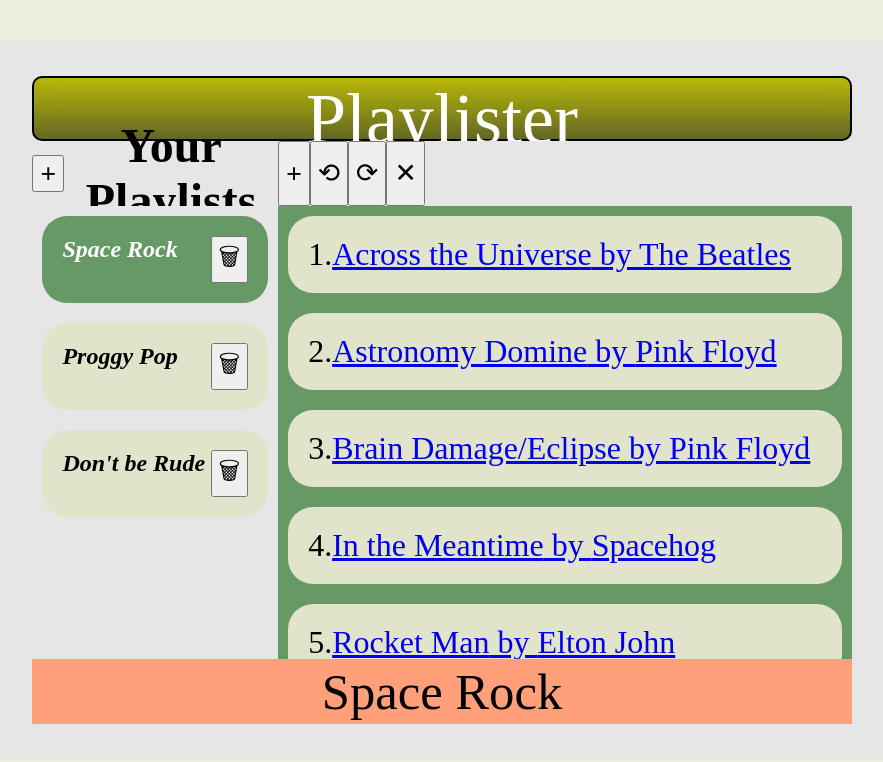
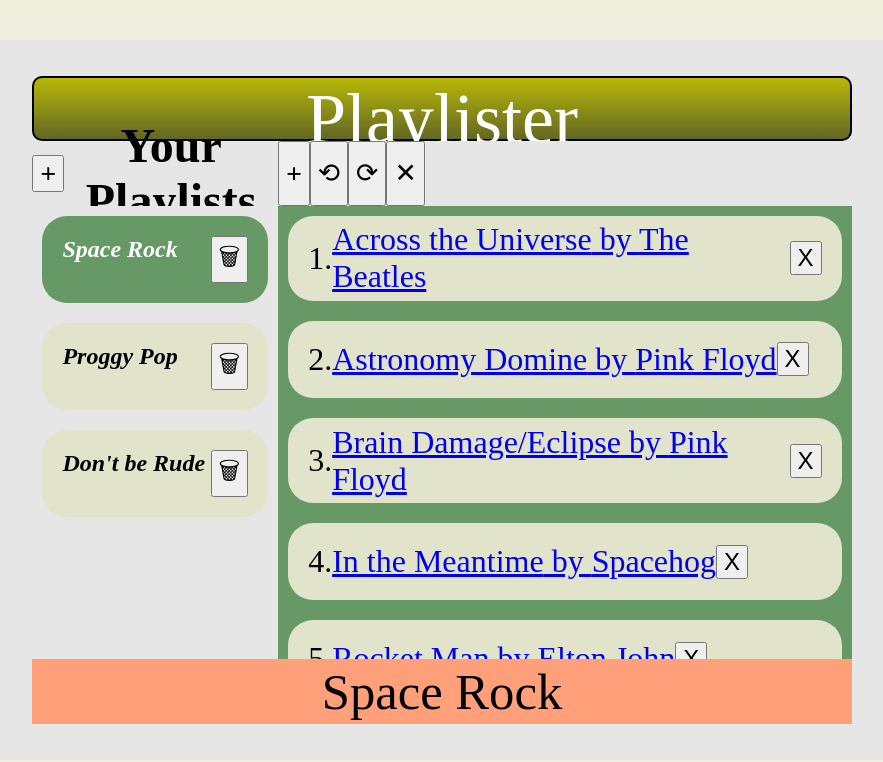
Before and after one commit to srineethj/CSE-316-Homework-2-2, a React (Create React App) app: page / in a window 1280 px wide. Both pictures are taken after a click on the element "Space Rock". Shown: the top 762 px of the page, without its empty margins (198-1081 px from the left). Built offline with nearby package versions, Linux system fonts and the light colour scheme.

Commit message:
Songs are adding

```diff
--- a/src/App.js
+++ b/src/App.js
@@ -18,6 +18,7 @@ import PlaylistCards from './components/PlaylistCards.js';
 import SidebarHeading from './components/SidebarHeading.js';
 import SidebarList from './components/SidebarList.js';
 import Statusbar from './components/Statusbar.js';
+import AddSong_Transaction from './transactions/AddSong_Transaction';
 
 class App extends React.Component {
     constructor(props) {
@@ -230,11 +231,30 @@ class App extends React.Component {
         }
         this.setStateWithUpdatedList(list);
     }
+    // THIS FUNCTION ADDS A SONG IN THE CURRENT LIKE FROM START TO END AND ADJUSTS ALL OTHER ITEMS ACCORDINGLHY
+    addSong = () => {
+        let list = this.state.currentList;
+        let song = {
+          title: 'Untitled',
+          artist: 'Unknown',
+          youTubeId: 'dQw4w9WgXcQ',
+        };
+        list.songs.push(song);
+        this.setStateWithUpdatedList(list);
+    }
+
     // THIS FUNCTION ADDS A MoveSong_Transaction TO THE TRANSACTION STACK
     addMoveSongTransaction = (start, end) => {
         let transaction = new MoveSong_Transaction(this, start, end);
         this.tps.addTransaction(transaction);
     }
+
+    // THIS FUNCTION ADDS A AddSong_Transcation TO THE TRANSACTION STACK
+    addAddSongTransaction = (start, end) => {
+        let transction = new AddSong_Transaction(this, start, end);
+        this.tps.addTransaction(transction);
+    }
+
     // THIS FUNCTION BEGINS THE PROCESS OF PERFORMING AN UNDO
     undo = () => {
         if (this.tps.hasTransactionToUndo()) {
@@ -297,6 +317,8 @@ class App extends React.Component {
                     canUndo={canUndo}
                     canRedo={canRedo}
                     canClose={canClose}
+                    //ADD SONG CALLBACK
+                    addSongCallback={this.addAddSongTransaction}
                     undoCallback={this.undo}
                     redoCallback={this.redo}
                     closeCallback={this.closeCurrentList}
--- a/src/components/EditToolbar.js
+++ b/src/components/EditToolbar.js
@@ -2,7 +2,7 @@ import React from "react";
 
 export default class EditToolbar extends React.Component {
     render() {
-        const { canAddSong, canUndo, canRedo, canClose,
+        const { canAddSong, addSongCallback, canUndo, canRedo, canClose,
                 undoCallback, redoCallback, closeCallback} = this.props;
         let addSongClass = "toolbar-button";
         let undoClass = "toolbar-button";
@@ -19,6 +19,7 @@ export default class EditToolbar extends React.Component {
                 id='add-song-button'
                 value="+"
                 className={addSongClass}
+                onClick={addSongCallback}
             />
             <input
                 type="button"
--- a/src/components/SongCard.js
+++ b/src/components/SongCard.js
@@ -81,6 +81,14 @@ export default class SongCard extends React.Component {
                 <a href={'https://www.youtube.com/watch?v=' + song.youTubeId} target='blank'>
                     {song.title} by {song.artist}
                 </a>
+                {" "}
+                <input
+                type='button'
+                id={'delete-song-' + num}
+                className='list-card-button'
+                onClick={this.handleRemoveSong}
+                value={'X'}
+                />
             </div>
         )
     }
--- /dev/null
+++ b/src/transactions/AddSong_Transaction.js
@@ -0,0 +1,22 @@
+import jsTPS_Transaction from "../common/jsTPS.js"
+/**
+ * MoveSong_Transaction
+ *
+ * This class represents a transaction that works with drag
+ * and drop. It will be managed by the transaction stack.
+ *
+ * @author McKilla Gorilla
+ * @author Srineeth Jayanthi
+ */
+ export default class AddSong_Transaction extends jsTPS_Transaction {
+    constructor(initApp) {
+      super();
+      this.app = initApp;
+    }
+
+    doTransaction() {
+      this.app.addSong();
+    }
+
+    undoTransaction() {}
+}
```
